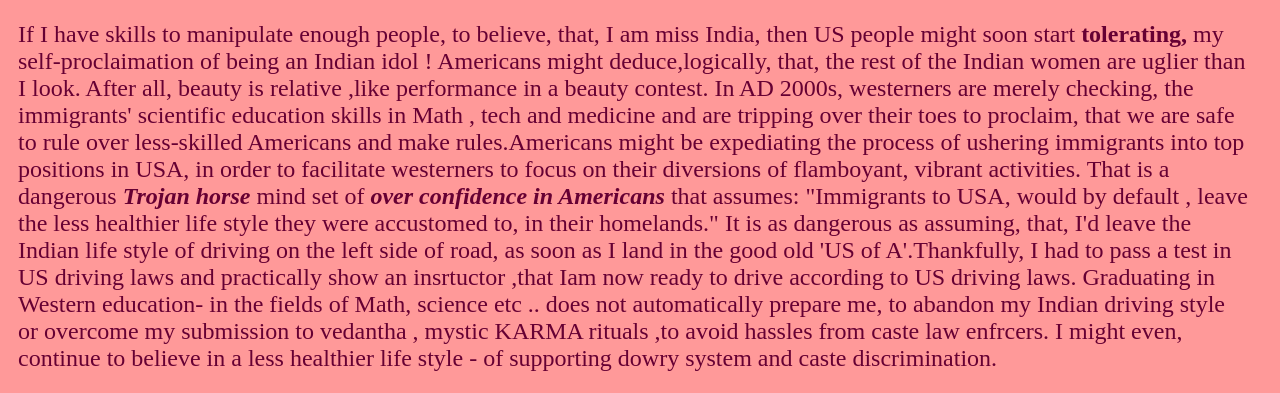
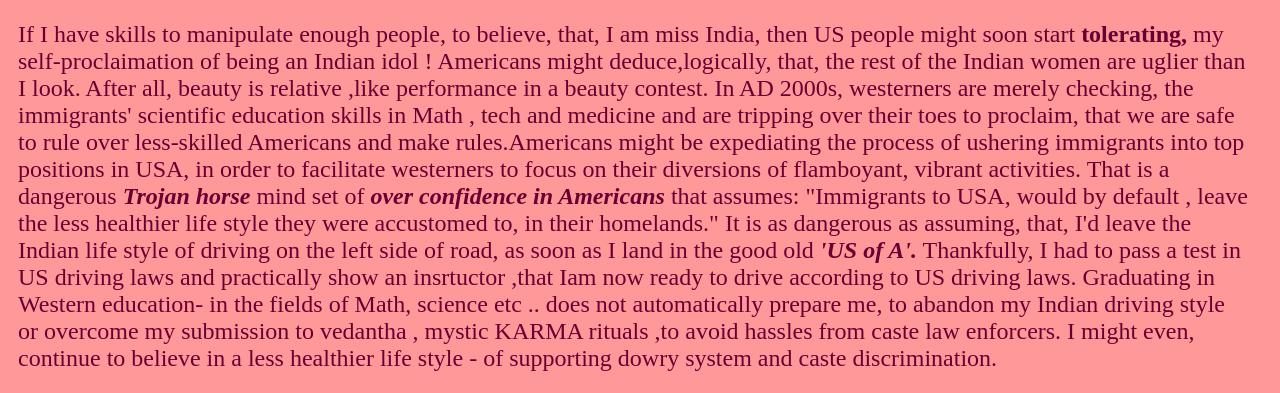
Before and after one commit to STL-LC101-January-22/assignment-4-html-me-something-Hannah2020M, a website: page index.html in a window 1280 px wide. Shown: the part 4887-5280 px from the top of the page. Drawn offline with Linux system fonts and the light colour scheme; grey boxes are pictures that could not be loaded.

Commit message:
Added desc

```diff
--- a/index.html
+++ b/index.html
@@ -214,10 +214,10 @@ Belize has an ocean and early in the morning, I'd go
                 <em><b>Trojan horse </b></em> mind set of <em><b>over confidence in Americans</b></em>
                that assumes: "Immigrants to USA, would by default , leave the less healthier life style they were accustomed to, in their
                homelands." It is as dangerous as assuming, that, I'd leave the Indian life style of driving on the left side of road,
-               as soon as I land in the good old 'US of A'.Thankfully, I had to pass a test in US driving laws and practically
+               as soon as I land in the good old <em><b>'US of A'.</b></em> Thankfully, I had to pass a test in US driving laws and practically
                show an insrtuctor ,that Iam now ready to drive according to US driving laws. Graduating in Western education- in
                the fields of Math, science etc .. does not automatically prepare me, to abandon my Indian driving style or overcome
-               my submission to vedantha , mystic KARMA rituals ,to avoid hassles from caste law enfrcers. I might even, continue to  believe
+               my submission to vedantha , mystic KARMA rituals ,to avoid hassles from caste law enforcers. I might even, continue to  believe
                 in a less healthier life style - of supporting dowry system and  caste discrimination.  </p>
 
                <img style="margin-left: 180px;" src="https://ucarecdn.com/6178ad93-59d2-4bd7-9ff0-ab9f15dd2215/STOPgetYourDriversLicenseBeforeYouDrive.jpg
```
